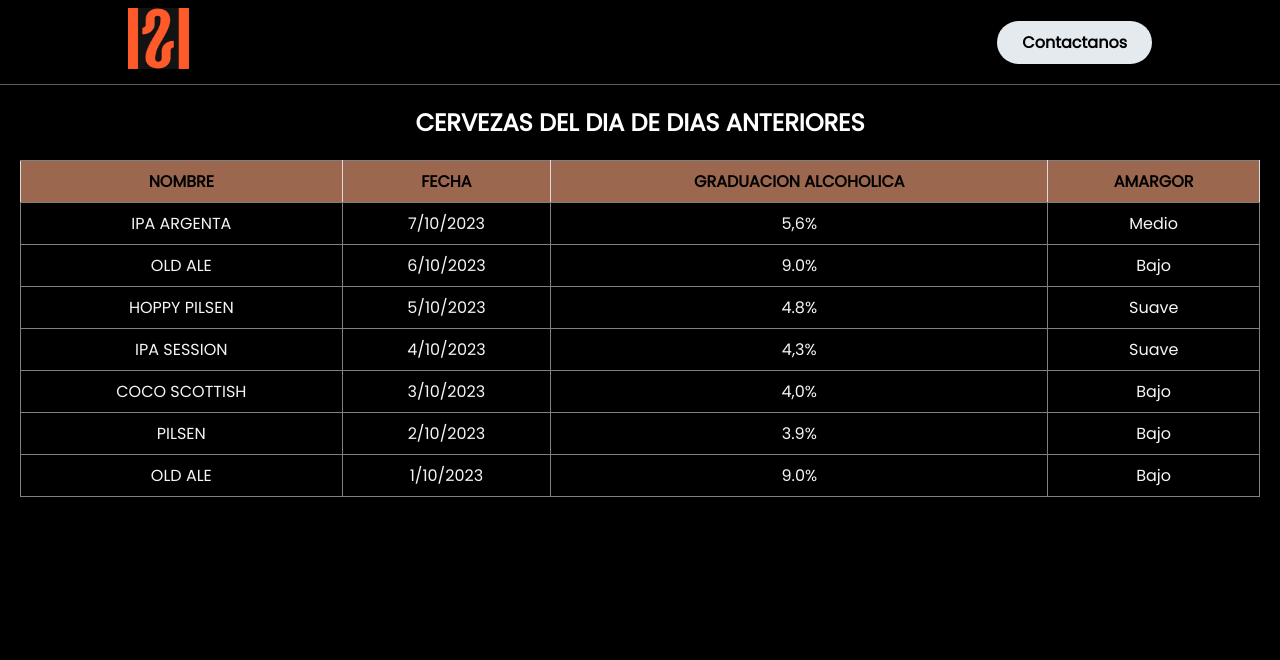
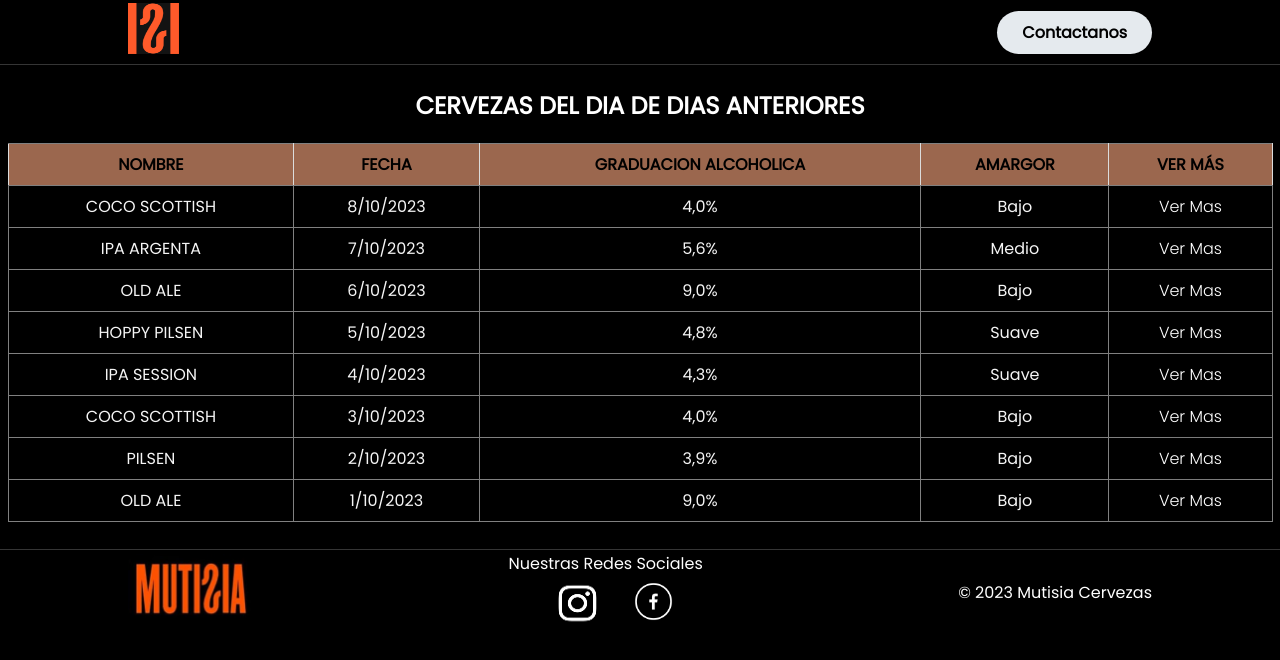
Before and after one commit to malenarivera/lab-prog-2023, a plain HTML site: page web estatica/cervezaDelDia.html in a window 1280 px wide. Both pictures are taken after a click on the button "Cargar cervezas de días pasados". Drawn offline with nearby package versions, Linux system fonts and the light colour scheme.

Commit message:
se agrega el boton verMas en la tabla

```diff
--- a/web estatica/cervezaDelDia.html
+++ b/web estatica/cervezaDelDia.html
@@ -14,16 +14,18 @@
                 class="logoinicial"
                 src="gif logo.gif"
                 alt="Logo de la marca"
-                width="61px"
-                height="61px"
+                width="51px"
+                height="51px"
+                id="logoImagen"
             />
         </div>
-        <a href="" class="bton"><button>Contactanos</button></a>
+        <a href="https://api.whatsapp.com/send?phone=542995063063&text=Hola%20mutisia!!%20Quiero%20pedir..." class="bton" target="_blank"><button>Contactanos</button></a>
     </header>
     <div class="Contenedor">
         <div class="Seccion"></div>
         <h1 class="centro">CERVEZAS DEL DIA DE DIAS ANTERIORES</h1>
         <button class="btn" id="boton">Cargar cervezas de días pasados</button>
+        <div>
         <table class="centered hidden" id="tabla">
             <thead>
                 <tr>
@@ -31,11 +33,32 @@
                     <th>FECHA</th>
                     <th>GRADUACION ALCOHOLICA</th>
                     <th>AMARGOR</th>
+                    <th id="popup">VER MÁS</th>
                 </tr>
             </thead>
             <tbody id="cervesitas"></tbody>
         </table>
+        </div>
     </div>
     <script src="jason.js"></script>
+    <footer class="footer">
+        <div class="footer-logo">
+            <img src="fondoPag.jpg"
+            alt="Logo de la página"
+            width="100px"
+            heigt="100px"
+            />
+        </div>
+        <div class="footer-social">
+            <div class="ContenedorDos">
+                <p class="redes-title">Nuestras Redes Sociales</p>
+                <div class="redes-icons">
+                    <a href="https://www.instagram.com/mutisiacerveza/" target="_blank"><img src="instagram.png" alt="Instagram" width="51px" height="48px"></a>
+                    <a href="https://www.facebook.com/profile.php?id=100043488325750" target="_blank"><img src="—Pngtree—facebook white icon_3570425.png" alt="Facebook" width="51px" height="51px"></a>
+                </div>
+            </div>
+        </div>
+        <p>&copy; 2023 Mutisia Cervezas</p>
+    </footer>
 </body>
 </html>
--- a/web estatica/cssCervezas.css
+++ b/web estatica/cssCervezas.css
@@ -17,11 +17,15 @@ body {
 
 .header {
   background-color: black;
-  border-bottom: 1px solid rgb(92, 92, 92);
+  position: fixed;
+  border-bottom: 1px solid  rgb(53, 53, 53);
   display: flex;
+  top:0;
+  left:0;
+  right: 0;
   justify-content: space-between;
   align-items: center;
-  height: 85px;
+  height: 65px;
   padding: 0px 10%;
 }
 
@@ -55,6 +59,32 @@ body {
   color: rgb(194, 15, 15);
   transform: scale(1.2, 1.2);
 }
+
+
+.footer {
+  background-color: black;
+  border-top: 1px solid rgb(53, 53, 53);
+  bottom: 0; /* Lo coloca en la parte inferior */
+  left: 0;
+  right: 0; /* Extiende el footer hasta el borde derecho */
+  display: flex;
+  justify-content: space-between;
+  align-items: center;
+  height: 85px;
+  padding: 0 10%;
+}
+
+.footer-logo img {
+  height: 70px;
+  width: auto;
+}
+
+.footer-social a {
+  width: 30px; /* Ajusta el ancho según tus preferencias */
+  height: 30px; /* Ajusta la altura según tus preferencias */
+  margin-left: 20px; /* Espacio entre los iconos de redes sociales */
+}
+
 
 /* Estilos para la tabla */
 table.centered {
@@ -134,18 +164,102 @@ table.centered td {
   /* otros*/
   .Contenedor {
     text-align: center;
-    padding: 20px; /* Añade espaciado alrededor del contenido */
-  }
+    padding: 7.5px;
+    margin-top: 80px; /* Agrega un margen superior para evitar que el encabezado lo cubra */
+}
+
+.ContenedorDos {
+  text-align: center;
+  padding: 7.5px;
+}
 
   .centro {
     font-size: 24px;
     color: white;
-    text-decoration: none;
     margin-bottom: 20px; /* Espacio entre el texto y el botón */
-
-
   }
 
   .nombreCerveza{
     color: orangered;
   }
+
+  .redes-container {
+    display: flex;
+    flex-direction: column;
+    align-items: center; /* Centra verticalmente */
+}
+.redes-icons {
+    justify-content: center; /* Centra horizontalmente los íconos */
+}
+
+/*IMAGENNN*/
+.btno{
+  position:relative;
+  font-size:1em;
+  font-weight:300;
+  color:#fff;
+  text-shadow:none;
+  background: black;
+  box-shadow: 5px 5px 10px 0px rgba(0,0,0,0.22);
+  text-decoration: none;
+}
+
+.btno:hover{
+  text-decoration: underline 2px solid orangered;/* color de fondo */;
+  box-shadow: 5px 5px 10px 0px rgba(0,0,0,0.22);
+}
+
+#modalContent{
+    position: absolute;
+    top: 5%; /* Cambia este valor para ajustar la posición vertical */
+    left: 50%;
+    transform: translateX(-50%);
+    z-index: 6;
+    width: auto;
+    color: #888888;
+    line-height: 22px;
+    padding: 0;
+    border-radius: 0;
+    background: transparent;
+    border: none;
+    box-shadow: none;
+}
+
+#modal{
+    position: fixed;
+    top: 0px;
+    left: 0px;
+    z-index: 5;
+    width: 100%;
+    height: 100%;
+    background: rgba(0, 0, 0, 0); /* Cambia el fondo a completamente transparente */
+    display: none;
+    opacity: 0;
+}
+
+
+#modal > a{
+  position: fixed;
+    top: 0px;
+    left: 0px;
+    z-index: 1;
+    width: 100%;
+    height: 100%;
+}
+
+:target{
+  display:block!important;
+  opacity:1!important;
+}
+
+#modalContent > a{
+  position:absolute;
+  top:-4px;
+  right:-4px;
+  color: #fff;
+  border-radius:2px;
+  background:orangered;
+  padding:5px;
+  font-size: 30px;
+  text-decoration: none;
+}
--- a/web estatica/datitos.json
+++ b/web estatica/datitos.json
@@ -1,44 +1,59 @@
 
-[{
+[
+  {
+   "nombre": "COCO SCOTTISH",
+   "fecha" : "8/10/2023",
+   "graduacion" : "4,0%",
+   "amargor" : "Bajo",
+   "verMas": "imagenes/coco scottish.jpeg"
+  },
+  {
     "nombre": "IPA ARGENTA",
     "fecha" : "7/10/2023",
     "graduacion" : "5,6%",
-        "amargor" : "Medio"
+    "amargor" : "Medio",
+    "verMas":"imagenes/ipa argenta.jpeg"
   },
   {
     "nombre": "OLD ALE",
     "fecha" : "6/10/2023",
-        "graduacion" : "9.0%",
-        "amargor" : "Bajo"
+    "graduacion" : "9,0%",
+    "amargor" : "Bajo",
+    "verMas":"imagenes/old ale.jpeg"
   },
   {
     "nombre": "HOPPY PILSEN",
     "fecha" : "5/10/2023",
-        "graduacion" : "4.8%",
-        "amargor" : "Suave"
+    "graduacion" : "4,8%",
+    "amargor" : "Suave",
+    "verMas":"imagenes/hoppy pilsen.jpeg"
   },
   {
     "nombre": "IPA SESSION",
     "fecha" : "4/10/2023",
     "graduacion" : "4,3%",
-        "amargor" : "Suave"
+    "amargor" : "Suave",
+    "verMas":"imagenes/ipa session.jpeg"
   },
   {
     "nombre": "COCO SCOTTISH",
     "fecha" : "3/10/2023",
     "graduacion" : "4,0%",
-        "amargor" : "Bajo"
+    "amargor" : "Bajo",
+    "verMas": "imagenes/coco scottish.jpeg"
   },
   {
     "nombre": "PILSEN",
     "fecha" : "2/10/2023",
-        "graduacion" : "3.9%",
-        "amargor" : "Bajo"
+    "graduacion" : "3,9%",
+    "amargor" : "Bajo",
+    "verMas":"imagenes/pilsen.jpeg"
   },
   {
     "nombre": "OLD ALE",
     "fecha" : "1/10/2023",
-        "graduacion" : "9.0%",
-        "amargor" : "Bajo"
+    "graduacion" : "9,0%",
+    "amargor" : "Bajo",
+    "verMas":"imagenes/old ale.jpeg"
   }
 ]
--- a/web estatica/jason.js
+++ b/web estatica/jason.js
@@ -53,12 +53,27 @@ function traerDatos() {
                     <td>${cerveza.fecha}</td>
                     <td>${cerveza.graduacion}</td>
                     <td>${cerveza.amargor}</td>
+                    <td>
+                    <a href="#modal" class="btno">Ver Mas</a>
+                    <div id="modal">
+                      <a href="#cerrar"></a>
+                      <div id="modalContent">
+                         <a href="#cerrar-${cerveza.nombre}" class="cerrar">X</a>
+                         <img src="${cerveza.verMas}" width="350px" height="550px" />
+                        </div>
+                    </div></td>
                 </tr>
                 `
             }
+
 
             // Mostrar la tabla una vez que se han cargado los datos
             mostrarTabla();
         }
     }
+    document.getElementById("logoImagen").addEventListener("click", function() {
+        // Recarga la página
+        location.reload();
+    });
+
 }
```
Also changed, not shown: web estatica/fondoPag.jpg (added), web estatica/instagram.png (added), web estatica/—Pngtree—facebook white icon_3570425.png (added). Lines whose indentation alone changed are shown as unchanged.
